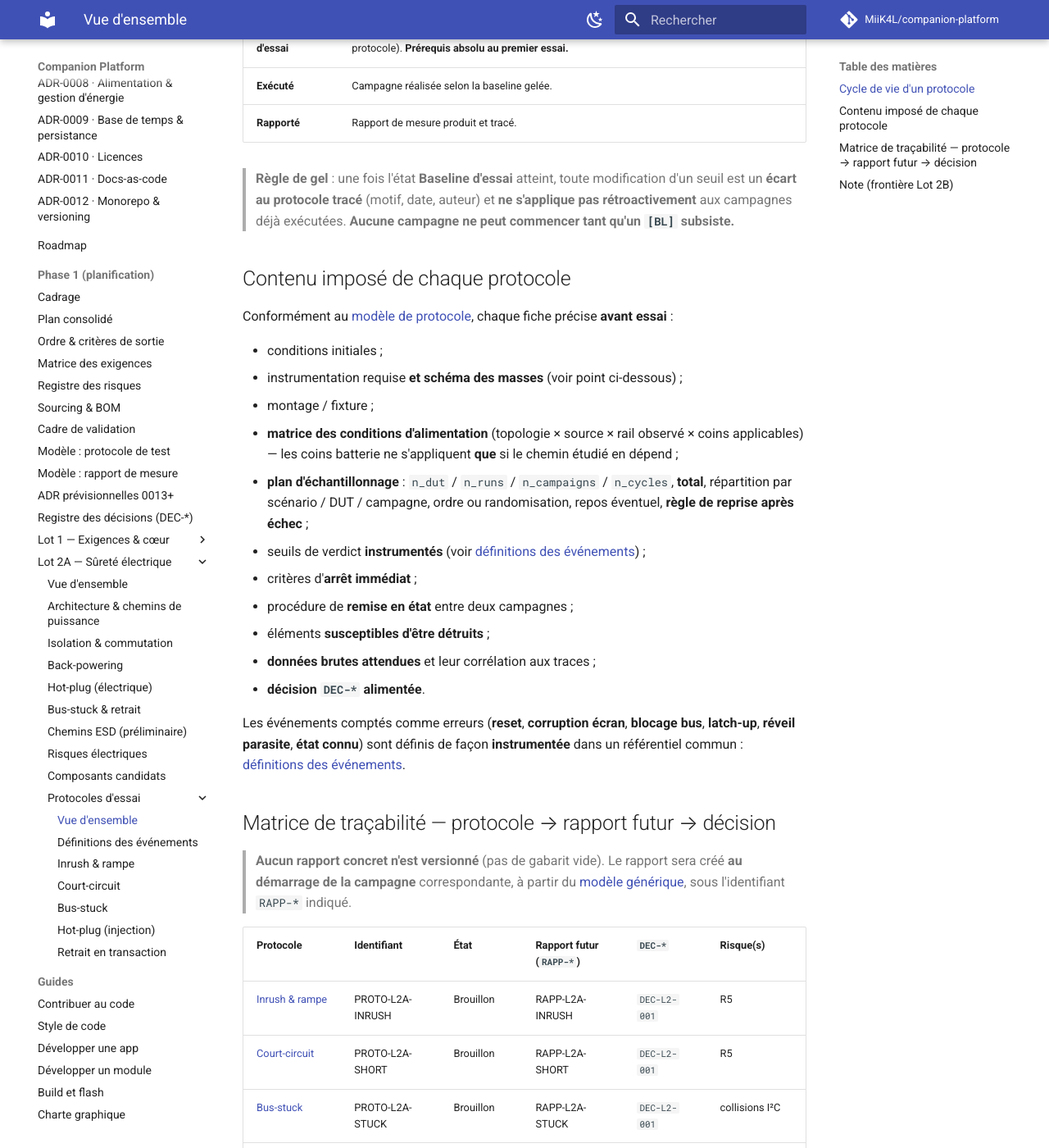
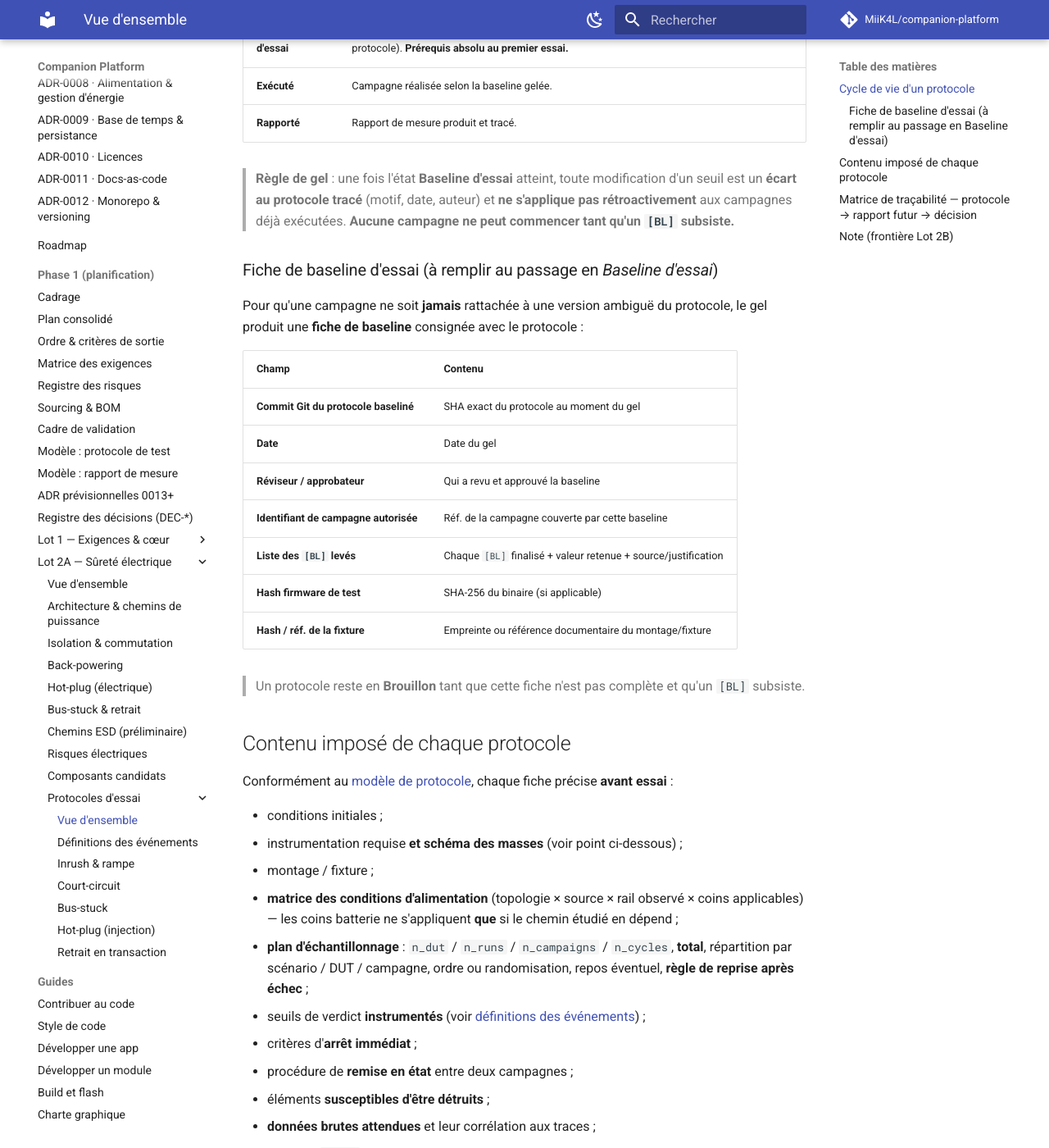
Before and after one commit to MiiK4L/companion-platform, an MkDocs documentation site: the page built from docs/phase-1/lot-2/protocols/README.md, in a window 1280 px wide and 1400 px high, scrolled down 575 px. Shown: the whole window at 82% size. Built offline with MkDocs 1.6.1 and Material for MkDocs 9.7.7, drawn with Linux system fonts in a browser that asks for light colours; comment, search, counter and statistics services are not loaded.

Commit message:
docs(phase-1): lot 2A — fiche de baseline d'essai traçable
Ajoute à l'index des protocoles une fiche de baseline remplie au
passage en « Baseline d'essai » : commit Git du protocole baseliné,
date, réviseur/approbateur, identifiant de campagne autorisée, liste
des [BL] levés (valeur + source), hash firmware et référence de la
fixture. Évite qu'une campagne soit rattachée à une version ambiguë.

```diff
--- a/docs/phase-1/lot-2/protocols/README.md
+++ b/docs/phase-1/lot-2/protocols/README.md
@@ -32,6 +32,24 @@ Brouillon → Revu → Baseline d'essai → Exécuté → Rapporté
 > modification d'un seuil est un **écart au protocole tracé** (motif, date,
 > auteur) et **ne s'applique pas rétroactivement** aux campagnes déjà exécutées.
 > **Aucune campagne ne peut commencer tant qu'un `[BL]` subsiste.**
+
+### Fiche de baseline d'essai (à remplir au passage en *Baseline d'essai*)
+
+Pour qu'une campagne ne soit **jamais** rattachée à une version ambiguë du
+protocole, le gel produit une **fiche de baseline** consignée avec le protocole :
+
+| Champ | Contenu |
+|-------|---------|
+| **Commit Git du protocole baseliné** | SHA exact du protocole au moment du gel |
+| **Date** | Date du gel |
+| **Réviseur / approbateur** | Qui a revu et approuvé la baseline |
+| **Identifiant de campagne autorisée** | Réf. de la campagne couverte par cette baseline |
+| **Liste des `[BL]` levés** | Chaque `[BL]` finalisé + valeur retenue + source/justification |
+| **Hash firmware de test** | SHA-256 du binaire (si applicable) |
+| **Hash / réf. de la fixture** | Empreinte ou référence documentaire du montage/fixture |
+
+> Un protocole reste en **Brouillon** tant que cette fiche n'est pas complète et
+> qu'un `[BL]` subsiste.
 
 ## Contenu imposé de chaque protocole
 
```
